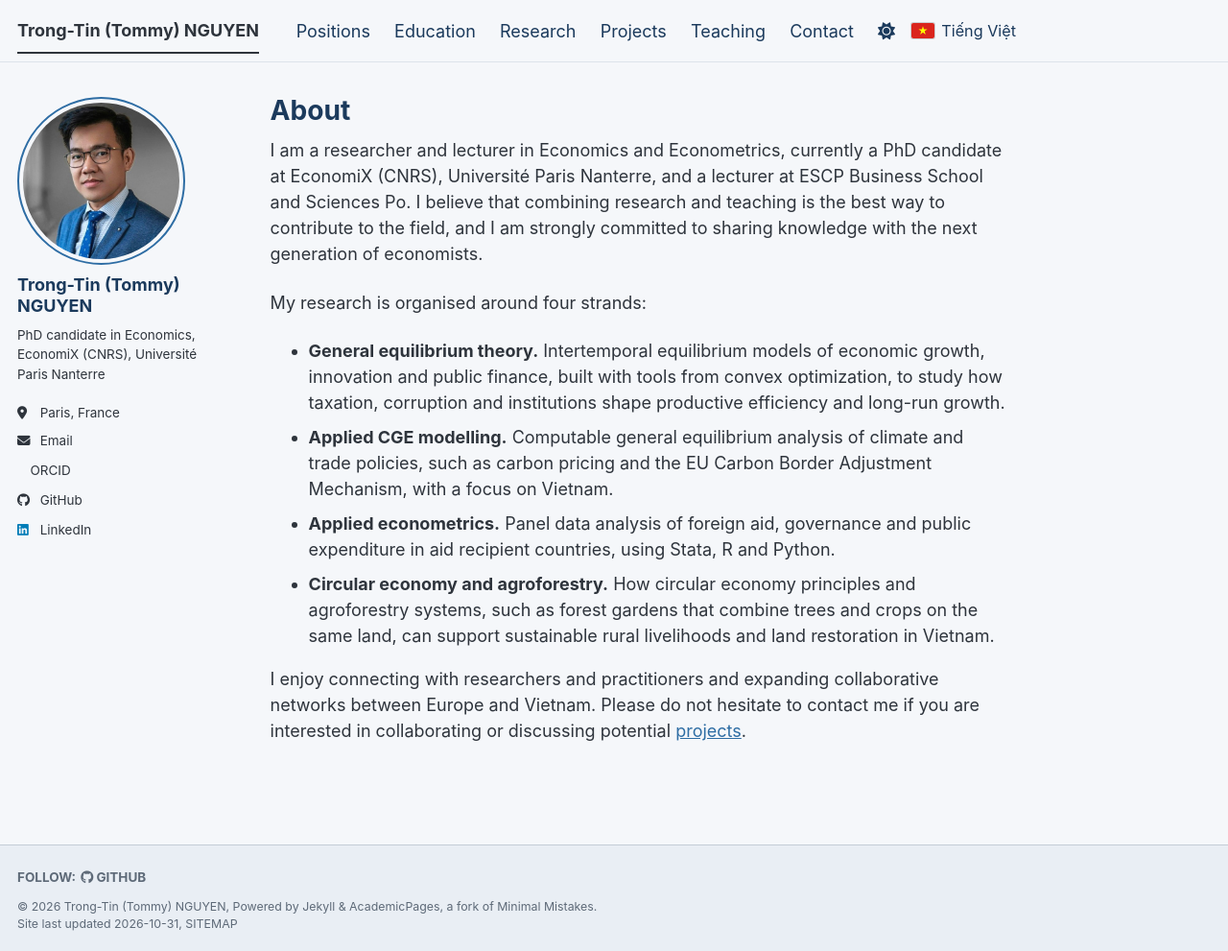
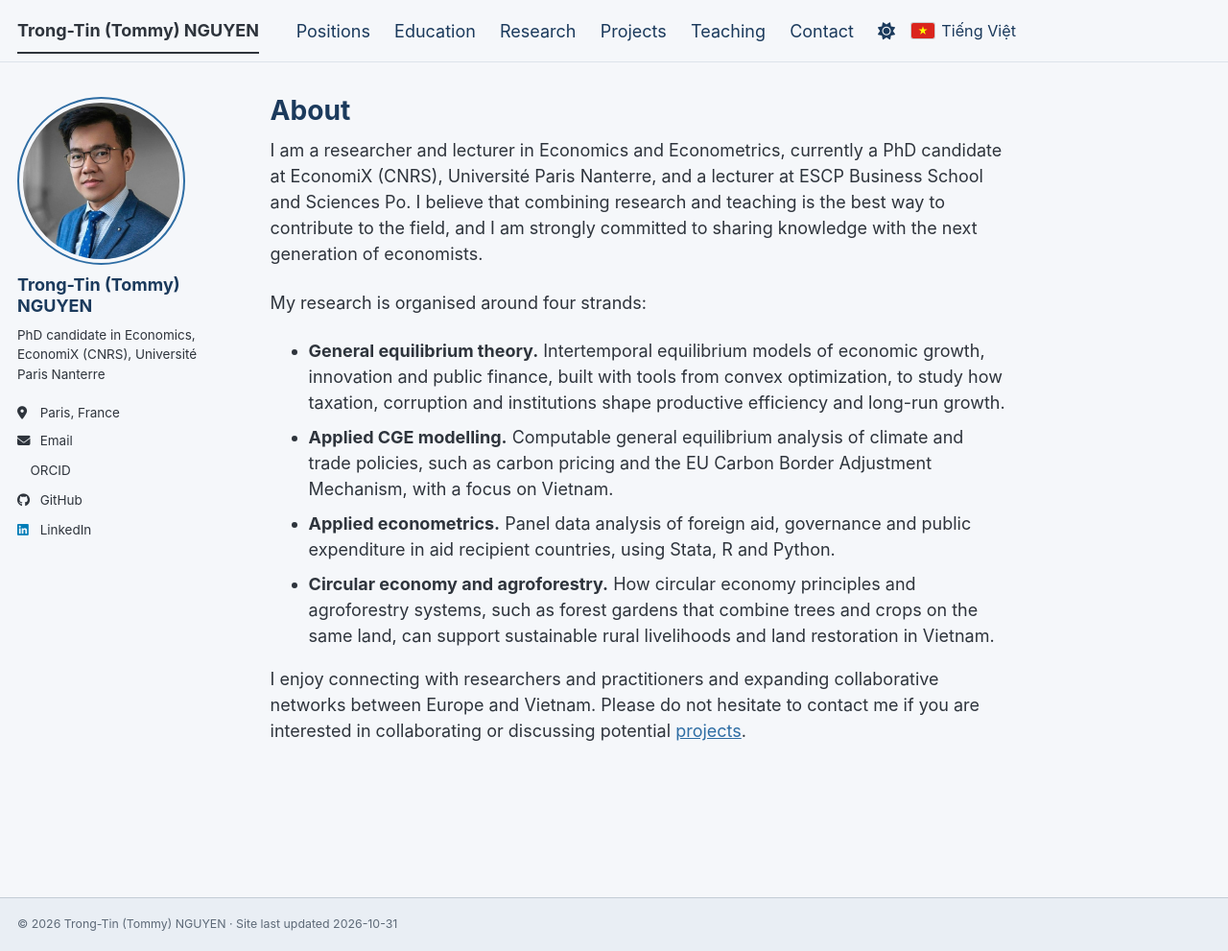
Before and after one commit to trongtin142/trongtin142.github.io, a Jekyll site: the page built from _pages/about.md, in a window 1280 px wide and 991 px high. Shown: the whole window at 96% size. Built offline with Jekyll 4.4.1, drawn with Linux system fonts in a browser that asks for light colours; a script bundle is joined from its source files by our own code; a style sheet for code colours, icons or effects is not loaded.

Commit message:
Simplify footer to name and last-updated date

```diff
--- a/_includes/footer.html
+++ b/_includes/footer.html
@@ -1,27 +1,6 @@
 {% include base_path %}
 {% assign i18n = site.data.i18n[page.lang] %}
-{% assign follow_label = i18n.follow_label | default: site.data.ui-text[site.locale].follow_label %}
-
-{% if site.author.github or site.author.bitbucket or site.atom_feed.hide != true %}
-<div class="page__footer-follow">
-  <ul class="social-icons">
-    {% if follow_label %}
-      <li><strong>{{ follow_label }}</strong></li>
-    {% endif %}
-    {% if site.author.github %}
-      <li><a href="https://github.com/{{ site.author.github }}"><i class="fab fa-github" aria-hidden="true"></i> GitHub</a></li>
-    {% endif %}
-    {% if site.author.bitbucket %}
-      <li><a href="https://bitbucket.org/{{ site.author.bitbucket }}"><i class="fab fa-bitbucket" aria-hidden="true"></i> Bitbucket</a></li>
-    {% endif %}
-    {% if site.atom_feed.hide != true %}
-    <li><a href="{% if site.atom_feed.path %}{{ site.atom_feed.path }}{% else %}{{ base_path }}/feed.xml{% endif %}"><i class="fa fa-fw fa-rss-square" aria-hidden="true"></i> {{ site.data.ui-text[site.locale].feed_label | default: "Feed" }}</a></li>
-    {% endif %}
-  </ul>
-</div>
-{% endif %}
 
 <div class="page__footer-copyright">
-  &copy; {{ site.time | date: '%Y' }} {{ i18n.name | default: site.name | default: site.title }}, {{ i18n.powered_by | default: site.data.ui-text[site.locale].powered_by | default: "Powered by" }} <a href="https://jekyllrb.com" rel="nofollow">Jekyll</a> &amp; <a href="https://github.com/academicpages/academicpages.github.io">AcademicPages</a>, {{ i18n.fork_of | default: "a fork of" }} <a href="https://mademistakes.com/work/minimal-mistakes-jekyll-theme/" rel="nofollow">Minimal Mistakes</a>.<br />
-  {{ i18n.last_updated | default: "Site last updated" }} {{ "now" | date: '%Y-%m-%d' }}, <a href="/sitemap/" style="text-transform: uppercase;">{{ i18n.site_map | default: site.data.ui-text[site.locale].site_map | default: "Sitemap" }}</a>
+  &copy; {{ site.time | date: '%Y' }} {{ i18n.name | default: site.name | default: site.title }} &middot; {{ i18n.last_updated | default: "Site last updated" }} {{ "now" | date: '%Y-%m-%d' }}
 </div>
```
